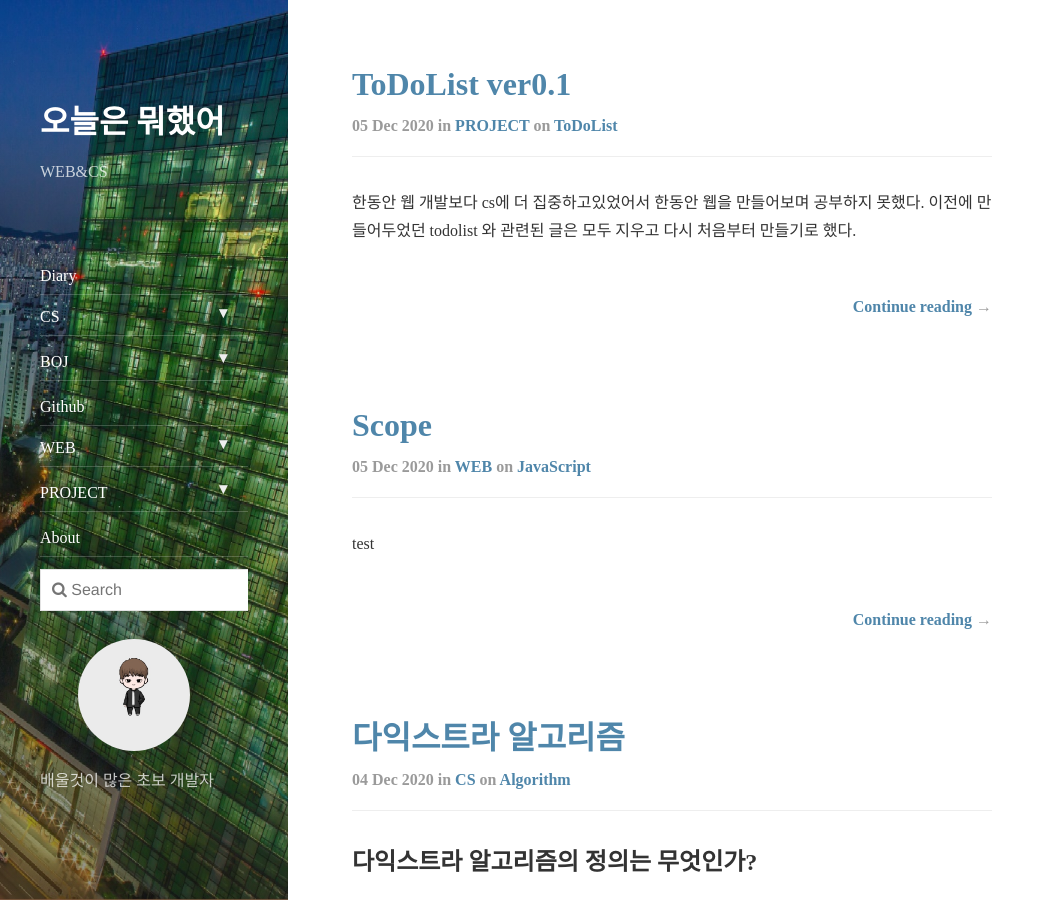
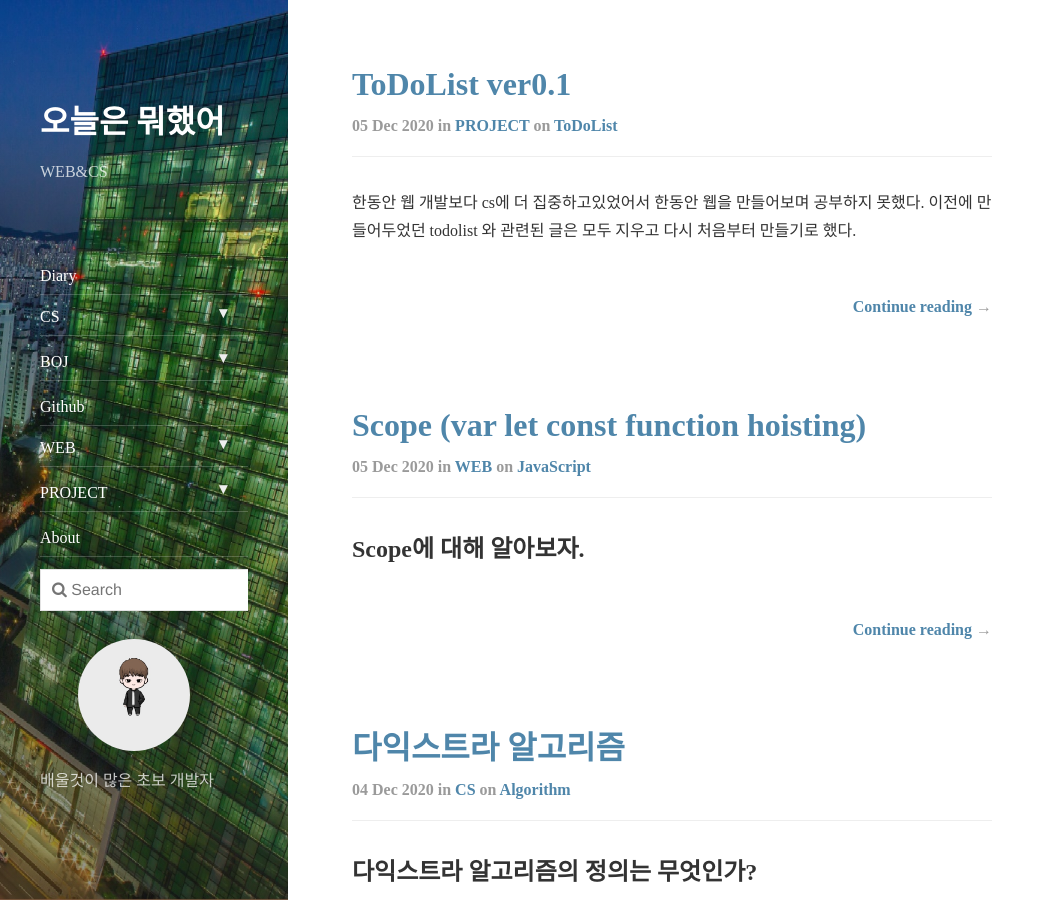
Before and after one commit to erurang/erurang.github.io, a Jekyll site: the page built from index.html, in a window 1280 px wide and 900 px high. Shown: the whole window, without its empty margins (0-1055 px from the left). Built offline with Jekyll 4.4.1, drawn with Linux system fonts in a browser that asks for light colours; nearby versions of some CDN libraries; the list of posts is cut into pages by our own code; some of the changed lines change nothing that is shown.

Commit message:
js-scope

````diff
--- a/_posts/2020-12-05-js-scope.md
+++ b/_posts/2020-12-05-js-scope.md
@@ -1,11 +1,109 @@
 ---
 layout: post
-title:  "Scope"
-subtitle: "Scope"
+title:  "Scope (var let const function hoisting)"
+subtitle: "scope (var let const function hoisting)"
 categories: web
 tags: javascript
 comments: true
 
 ---
 
-test
+## Scope에 대해 알아보자.
+
+모든 문법 정보는 [공식문서](https://developer.mozilla.org/ko/docs/Glossary/스코프)를 참조했다.
+
+```
+const x = `밖에서 변수선언 됨!`
+
+exampleFunction();
+
+function exampleFunction() {
+    console.log(`안에서 선언 됨!`);
+    console.log(x);
+}
+
+console.log(`밖에서 선언됨!`);
+console.log(x);
+```
+
+이 화면의 결과는 무엇일까?
+
+<img width="152" alt="스크린샷 2020-12-05 오전 4 37 41" src="https://user-images.githubusercontent.com/56789064/101207202-9f9f5f80-36b3-11eb-99f8-a3a23f8a217a.png">
+
+이렇게 정상적으로 출력되는것을 알수있다.
+
+그럼 이 예시는 어떨까?
+
+```
+exampleFunction();
+
+function exampleFunction() {
+    const x = `안에서 변수선언 됨!`
+    console.log(`안에서 선언 됨!`);
+    console.log(x);
+}
+
+console.log(`밖에서 선언됨!`);
+console.log(x);
+```
+
+<img width="276" alt="스크린샷 2020-12-05 오전 4 39 14" src="https://user-images.githubusercontent.com/56789064/101207339-d5dcdf00-36b3-11eb-9a94-b73c25ae3bf5.png">
+
+마지막 문장에 x라는 변수를 찾을수 없다고 나온다.
+
+함수 밖에서 선언된(전역적) 변수들은 어디서든 **참조 가능**하지만
+
+함수 안에서 선언된(지역적) 변수들은 함수밖에선 **참조 할 수 없다**
+
+**즉 함수안에서 변수를 참조할때 첫번째 예시가 작동한 이유는 가장 먼저 블록안의 변수를 찾고 블록안에 변수가 없다면 블록밖에 있는 변수를 참조하여 사용하게되므로 실행이 가능한 것이다..**
+
+## var let const function
+
+자바스크립트에는 변수 선언방식 3가지가 있다.
+
+```
+console.log(V);
+console.log(F);
+console.log(L);
+console.log(C);
+
+var V = "var";
+function F() {
+  console.log("function");
+}
+let L = "let";
+const C = "const";
+```
+
+실행결과
+
+<img width="355" alt="스크린샷 2020-12-05 오전 5 03 39" src="https://user-images.githubusercontent.com/56789064/101209540-3f122180-36b7-11eb-9b45-bc9ce188cfff.png">
+
+
+이 세 변수의 차이는 무엇일까?
+
+var는 전역적으로 모든 스코프를 무시하고 참조,변경 이 가능하다. 선언이 되기도 전에 참조를 할순 있으나 값을 얻을 순 없다.
+
+let는 전역적으로 스코프를 무시할수 없지만, 선언된 뒤 변수의 값을 변경할 수 있다. 선언이 되지 않으면 참조 할 수 없다.
+
+const 전역적으로 스코프를 무시할수 없지만, 선언된 뒤 변수의 값을 변경할 수 없다. 선언이 되지 않으면 참조 할 수 없다.
+
+선언이 되기도 전에 어떻게 참조할수있는 걸까? hoisting은 선언을 맨위로 끌어올려주는 역할을 한다. 그래서 참조가 가능한것이다.
+
+함수안에서 선언이 될때는 let const는 그 함수안의 블록스코프 안에서만 사용이 가능하지만 var는 함수블럭 전체를 돌아다닐수 있다.
+
+function은 함수 선언으로 function으로 선언된 모든 함수는 hoisting되어 코드 맨 위로 선언이 끌어 올려져서 사용이 가능한것이다.
+
+## 코드는 어떻게 실행이 이루어 질까?
+
+이 코드들은 os 에서 function 이나 for while.. 같이 사용할때만 쓰는 변수들은
+
+프로세스블럭 내에서 스택 영역에 추가가 되고 함수가 종료되면 메모리에서 해당 변수가 사라지기때문에
+
+아무리 많은 function(){} 블럭안에서 다른 함수들과 같은 변수를 사용하여도 전혀 문제가 없다.
+
+위의 예시로는 examplefunction() 이 stack 공간에서 선언되어 사용되어지고
+
+밖에서 선언한 const x 변수는 프로세스블럭 data영역에 고정적으로 메모리를 올려놓기때문에
+
+어디서든 참조가 가능하다.
````
